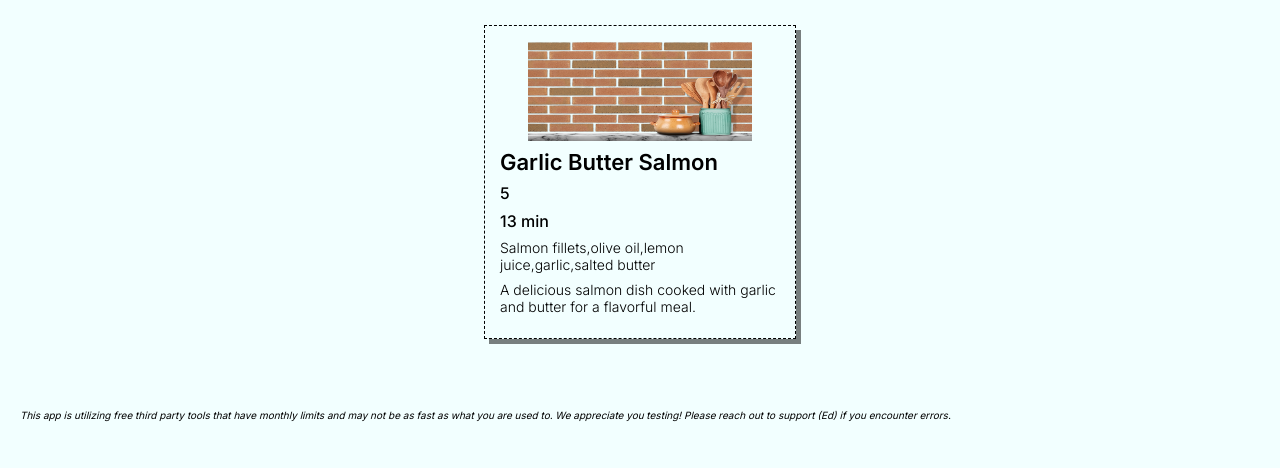
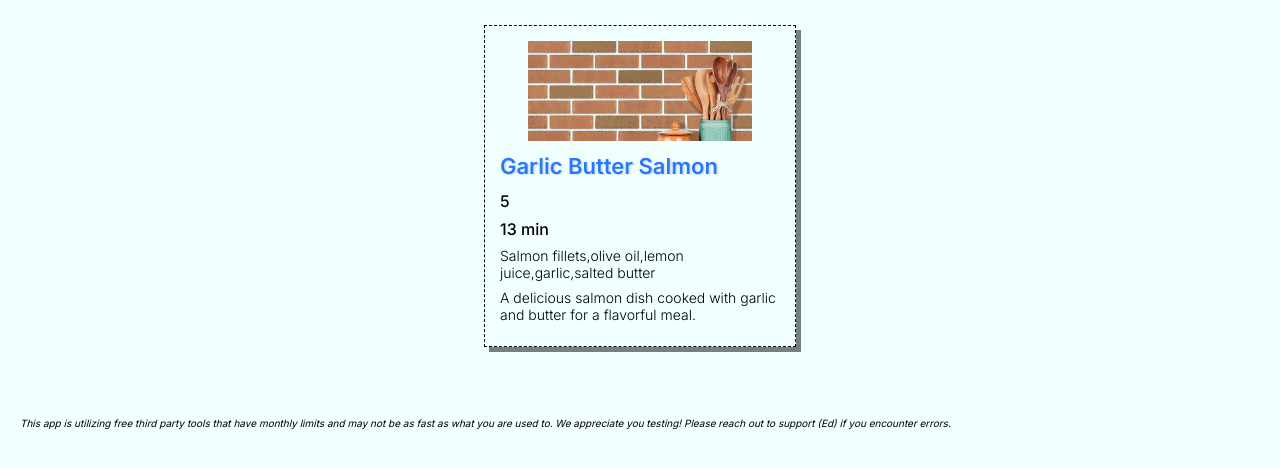
Before and after one commit to Eddie-OConnor/Sue, a website built with Vite: page index.html in a window 1280 px wide. Shown: the part 220-688 px from the top of the page. Built offline with nearby package versions, Linux system fonts and the light colour scheme.

Commit message:
Update index.css

```diff
--- a/index.css
+++ b/index.css
@@ -140,6 +140,7 @@ footer{
 .thumbnail{
     height: 100px;
     width: 80%;
+    object-fit: cover;
     display: block;
     margin: 0 auto;
 }
@@ -150,9 +151,11 @@ a{
 }
 .recipe-title{
     font-size: 22px;
-    margin: 8px 0;
+    margin: 12px 0;
     font-weight: 600;
     text-decoration: none;
+    color: #2878f9;
+    text-shadow: 2px 1px 1px rgba(0, 0, 0, .1);
 }
 
 .recipe-rating, .recipe-time, .recipe-ingredients, .recipe-description{
```
